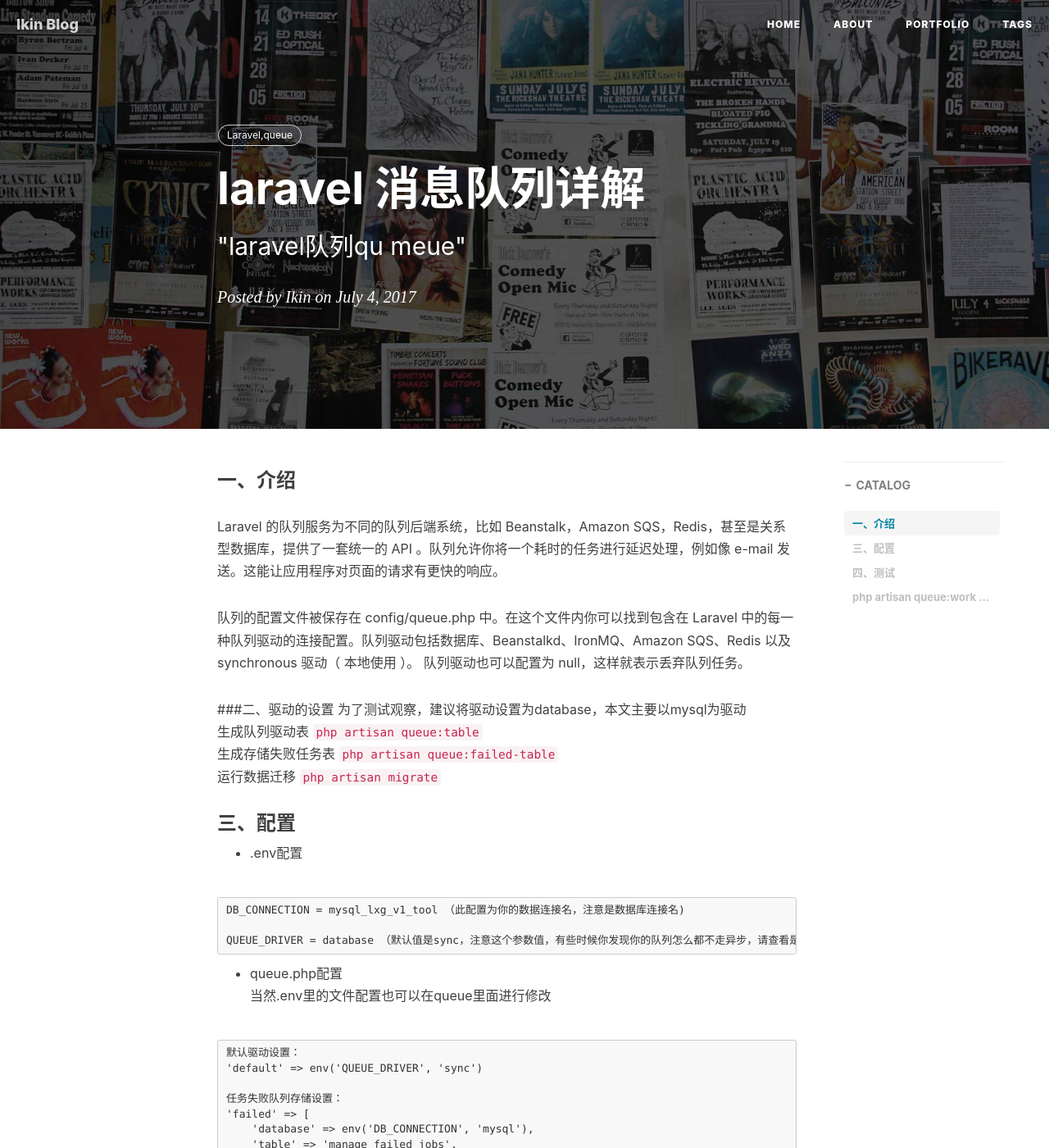
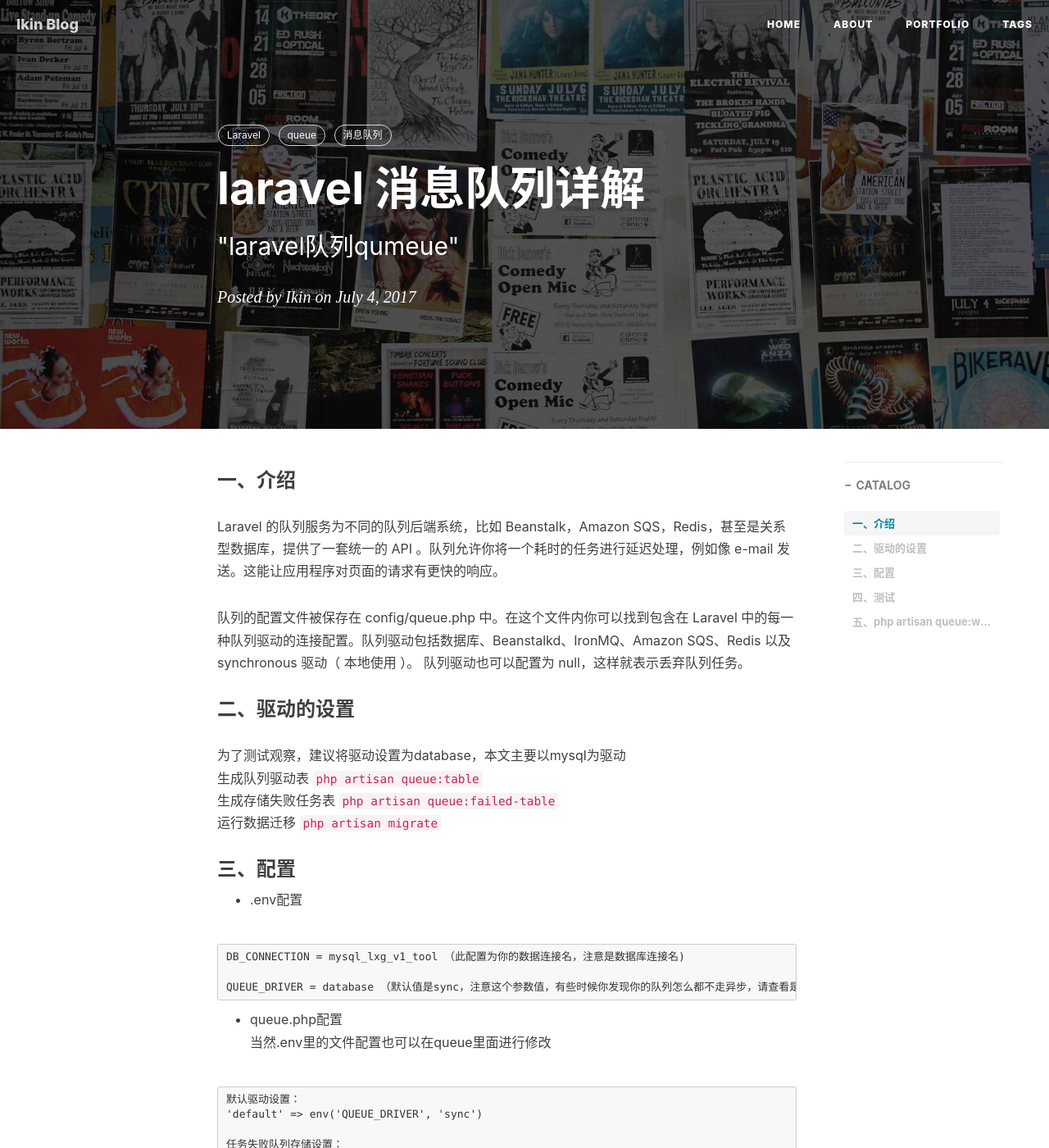
Before and after one commit to ryuqing/ikinblog, a Jekyll site: the page built from _posts/2017-07-06-laravel-queue.md, in a window 1280 px wide and 1400 px high. Shown: the whole window at 82% size. Built offline with Jekyll 4.4.1, drawn with Linux system fonts in a browser that asks for light colours; nearby versions of some CDN libraries; comment, search, counter and statistics services are not loaded; some of the changed text lies outside the part shown.

Commit message:
update blog

```diff
--- a/_config.yml
+++ b/_config.yml
@@ -3,7 +3,7 @@ title: Ikin Blog
 SEOTitle: 遇青的博客 | Ikin Blog
 header-img: img/home-bg.jpg
 email: ikingreate@gmail.com
-description: "关于前端与设计、黑客与画家 | 黄玄，Web & Mobile Lover，Front-End Engineer，UX Designer | 这里是 @Hux黄玄 的个人博客，与你一起发现更大的世界。"
+description: "关于php、黑客与画家 Web & PHP Lover，Back-End | 这里是 饶遇青 的个人博客，与你一起发现更大的世界。"
 keyword: "遇青的博客, 后端, php, 博客, 个人网站, 互联网, 前端, 设计, 产品"
 url: "https://oschina.online"              # your host, for absolute URL
 baseurl: ""                             # for example, '/blog' if your blog hosted on 'host/blog'
@@ -72,7 +72,7 @@ ga_domain: huangxuan.me
 
 # Sidebar settings
 sidebar: true                           # whether or not using Sidebar.
-sidebar-about-description: "看看世界 <br>人生是只有路途的修行"
+sidebar-about-description: "我想好好的看看这个世界 <br>人生是只有路途的修行"
 sidebar-avatar: /img/ikin-avatar.jpg      # use absolute URL, seeing it's used in both `/` and `/about/`
 
 
--- a/_posts/2017-07-06-laravel-queue.md
+++ b/_posts/2017-07-06-laravel-queue.md
@@ -1,12 +1,14 @@
 ---
 layout:     post
 title:      "laravel 消息队列详解"
-subtitle:   " \"laravel队列qu meue\""
+subtitle:   " \"laravel队列qumeue\""
 date:       2017-07-04 12:00:00
 author:     "Ikin"
 catalog: laravel
 tags:
-    - Laravel,queue
+    - Laravel
+    - queue
+    - 消息队列
 ---
 
 ### 一、介绍
@@ -14,7 +16,7 @@ Laravel 的队列服务为不同的队列后端系统，比如 Beanstalk，Amazo
 
 队列的配置文件被保存在 config/queue.php 中。在这个文件内你可以找到包含在 Laravel 中的每一种队列驱动的连接配置。队列驱动包括数据库、Beanstalkd、IronMQ、Amazon SQS、Redis 以及 synchronous 驱动（ 本地使用 ）。 队列驱动也可以配置为 null，这样就表示丢弃队列任务。
 
-###二、驱动的设置
+### 二、驱动的设置
 为了测试观察，建议将驱动设置为database，本文主要以mysql为驱动
 生成队列驱动表     `php artisan queue:table`
 生成存储失败任务表  `php artisan queue:failed-table`
@@ -103,4 +105,4 @@ php artisan queue:work --tries=1 --daemon
 
 注意观察数据表，会有一条失败的任务写入
 
-### php artisan queue:work 命令参数详解
+### 五、php artisan queue:work 命令参数详解
```
Also changed, not shown: _posts/2017-07-03-supervisor-install.md (+2 -1 lines).
